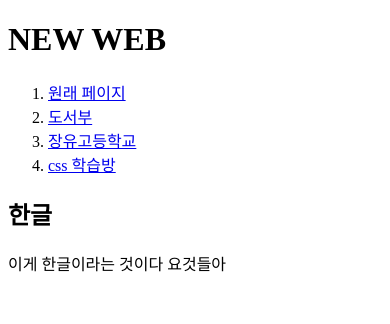
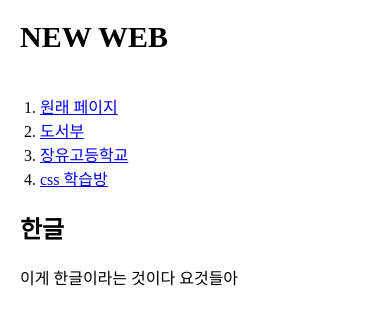
Before and after one commit to bujang-Lee/-, a plain HTML site: page index.html in a window 390 px wide. Drawn offline with Linux system fonts and the light colour scheme.

Commit message:
Update style.css

```diff
--- a/style.css
+++ b/style.css
@@ -1,3 +1,35 @@
-td {
-  font-size: 18px;
-}
+    body {
+      margin:0px;
+    }
+    h1 {
+      border-bottom:1px solid gray;
+      text-align:center;
+      padding:20px;
+      margin:0px;
+    }
+    #grid {
+      display:grid;
+      grid-template-columns:180px 1fr;
+    }
+    #grid ol {
+      border-right:1px solid gray;
+      margin:0px;
+      padding-top:20px;
+      width:140px;
+    }
+    #grid2 {
+      padding-left:20px;
+    }
+    @media(max-width:800px) {
+      h1 {
+        font-size:30px;
+        border-bottom:none;
+        text-align:left;
+      }
+      #grid ol {
+        border-right:none;
+      }
+      #grid {
+        display:block;
+      }
+    }
```
